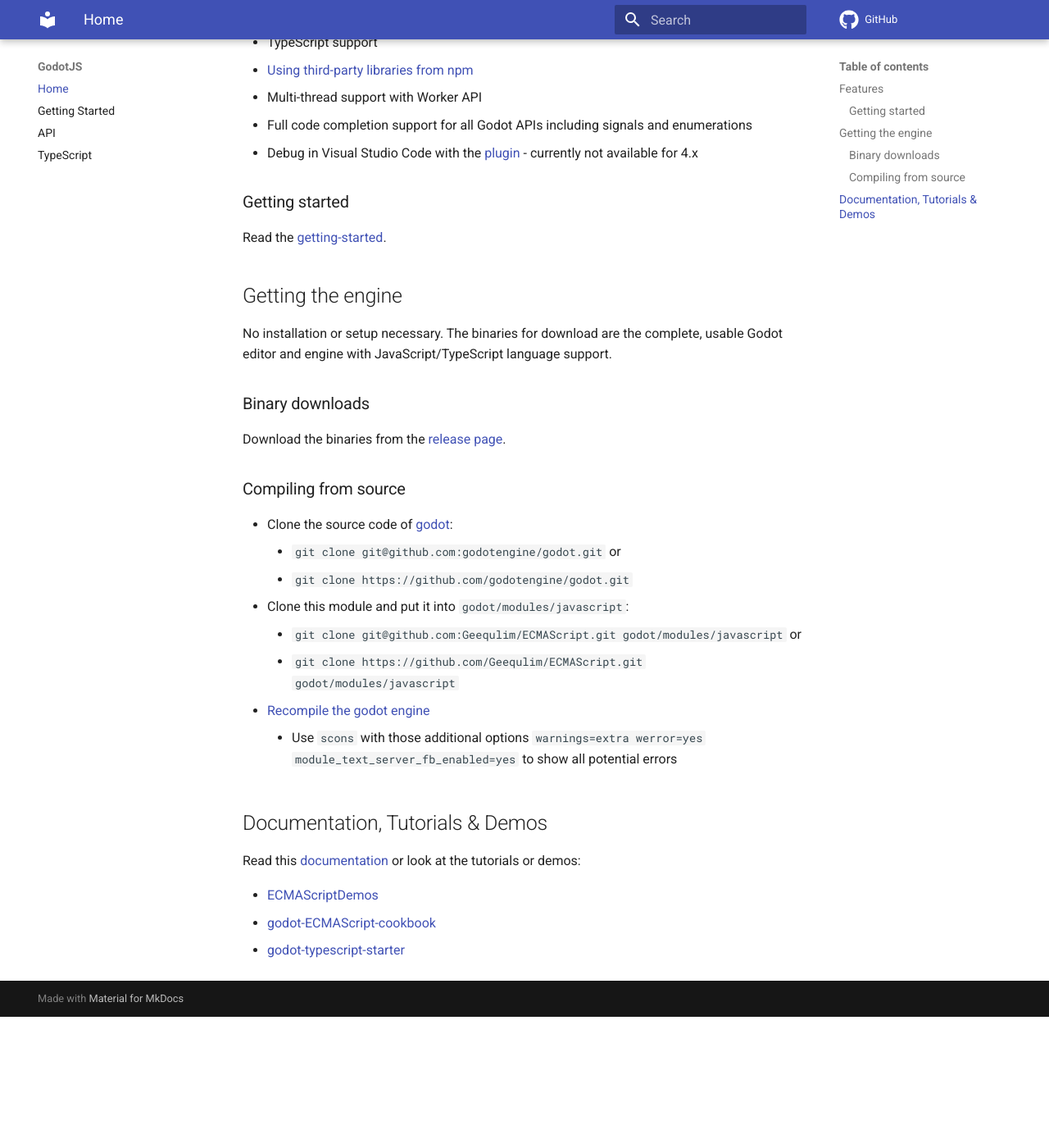
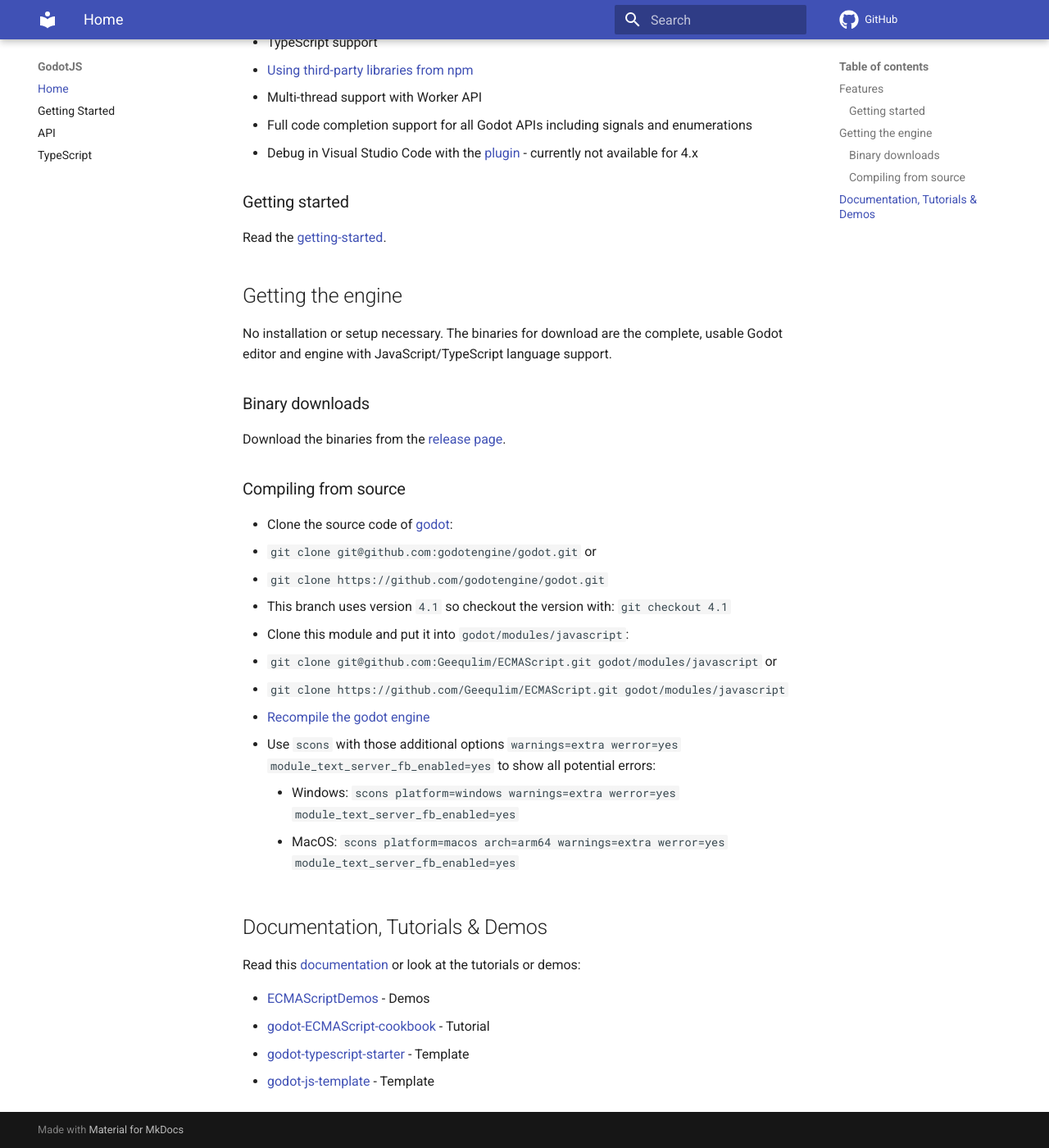
Before and after one commit to godotjs/javascript, an MkDocs documentation site: the page built from docs/index.md, in a window 1280 px wide and 1400 px high, scrolled down 425 px. Shown: the whole window at 82% size. Built offline with MkDocs 1.6.1 and Material for MkDocs 9.7.7, drawn with Linux system fonts in a browser that asks for light colours; comment, search, counter and statistics services are not loaded; before the commit the page ends 1665 px from its top, so only the background shows below that.

Commit message:
docs: add correct godot version for "Compiling from source" (#188)

```diff
--- a/docs/index.md
+++ b/docs/index.md
@@ -1,4 +1,4 @@
-#  GodotJS - JavaScript language binding for Godot game engine
+# GodotJS - JavaScript language binding for Godot game engine
 
 This module implements JavaScript/TypeScript language support for the Godot game engine using [QuickJS](https://bellard.org/quickjs/) as the JavaScript engine.
 
@@ -15,30 +15,35 @@
 
 ### Getting started
 
-Read the [getting-started](https://geequlim.github.io/ecmascript/getting-started).
+Read the [getting-started](https://geequlim.github.io/ECMAScript/getting-started).
 
 ## Getting the engine
 
 No installation or setup necessary. The binaries for download are the complete, usable Godot editor and engine with JavaScript/TypeScript language support.
 
 ### Binary downloads
+
 Download the binaries from the [release page](https://github.com/GodotExplorer/ECMAScript/releases).
 
 ### Compiling from source
+
 - Clone the source code of [godot](https://github.com/godotengine/godot):
-	- ``git clone git@github.com:godotengine/godot.git``  or
-	- ``git clone https://github.com/godotengine/godot.git``
+  - `git clone git@github.com:godotengine/godot.git` or
+  - `git clone https://github.com/godotengine/godot.git`
+- This branch uses version `4.1` so checkout the version with: `git checkout 4.1`
 - Clone this module and put it into `godot/modules/javascript`:
-	- ``git clone git@github.com:Geequlim/ECMAScript.git godot/modules/javascript``  or
-	- ``git clone https://github.com/Geequlim/ECMAScript.git godot/modules/javascript``
+  - `git clone git@github.com:Geequlim/ECMAScript.git godot/modules/javascript` or
+  - `git clone https://github.com/Geequlim/ECMAScript.git godot/modules/javascript`
 - [Recompile the godot engine](https://docs.godotengine.org/en/4.1/development/compiling/index.html)
-	- Use ``scons`` with those additional options ``warnings=extra werror=yes module_text_server_fb_enabled=yes`` to show all potential errors
+  - Use `scons` with those additional options `warnings=extra werror=yes module_text_server_fb_enabled=yes` to show all potential errors:
+    - Windows: `scons platform=windows warnings=extra werror=yes module_text_server_fb_enabled=yes`
+    - MacOS: `scons platform=macos arch=arm64 warnings=extra werror=yes module_text_server_fb_enabled=yes`
 
 ## Documentation, Tutorials & Demos
 
-Read this [documentation](https://geequlim.github.io/ecmascript/) or look at the tutorials or demos:
+Read this [documentation](https://geequlim.github.io/ECMAScript/getting-started) or look at the tutorials or demos:
 
-
-- [ECMAScriptDemos](https://github.com/Geequlim/ECMAScriptDemos)
-- [godot-ECMAScript-cookbook](https://github.com/why-try313/godot-ECMAScript-cookbook/wiki)
-- [godot-typescript-starter](https://github.com/citizenll/godot-typescript-starter)
+- [ECMAScriptDemos](https://github.com/Geequlim/ECMAScriptDemos) - Demos
+- [godot-ECMAScript-cookbook](https://github.com/why-try313/godot-ECMAScript-cookbook/wiki) - Tutorial
+- [godot-typescript-starter](https://github.com/citizenll/godot-typescript-starter) - Template
+- [godot-js-template](https://github.com/fukaraadam-workspace/godot-js-template) - Template
```
Also changed, not shown: README.md (+12 -7 lines).
